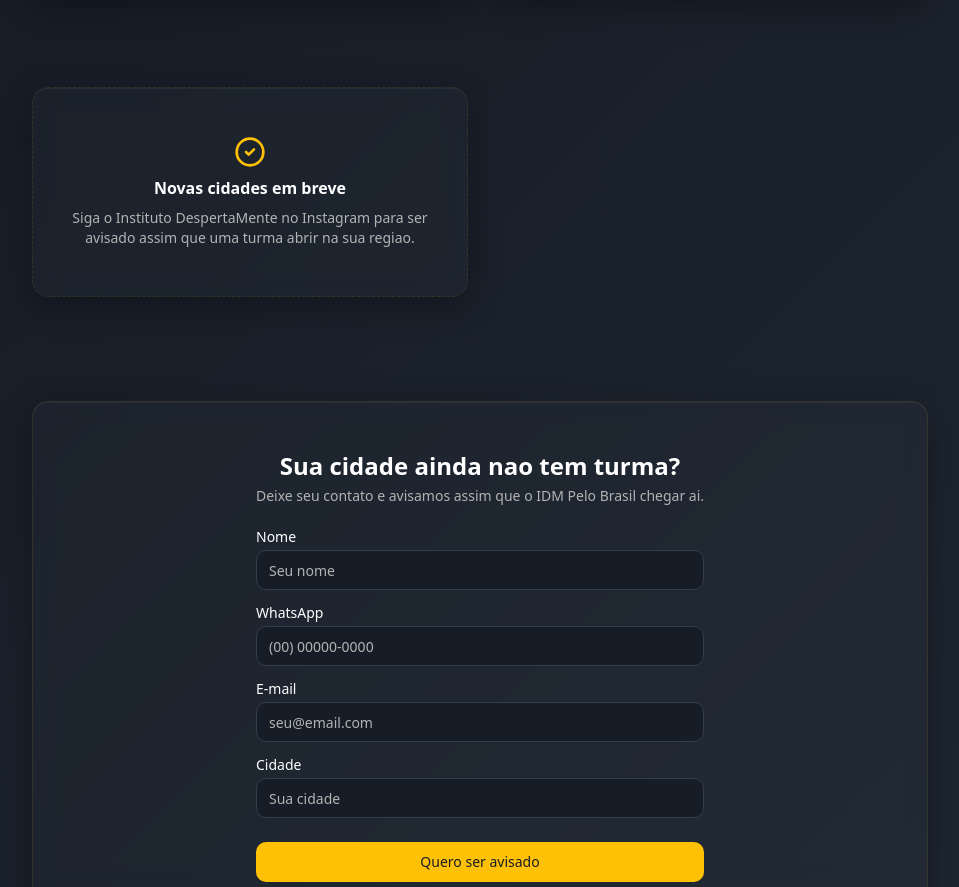
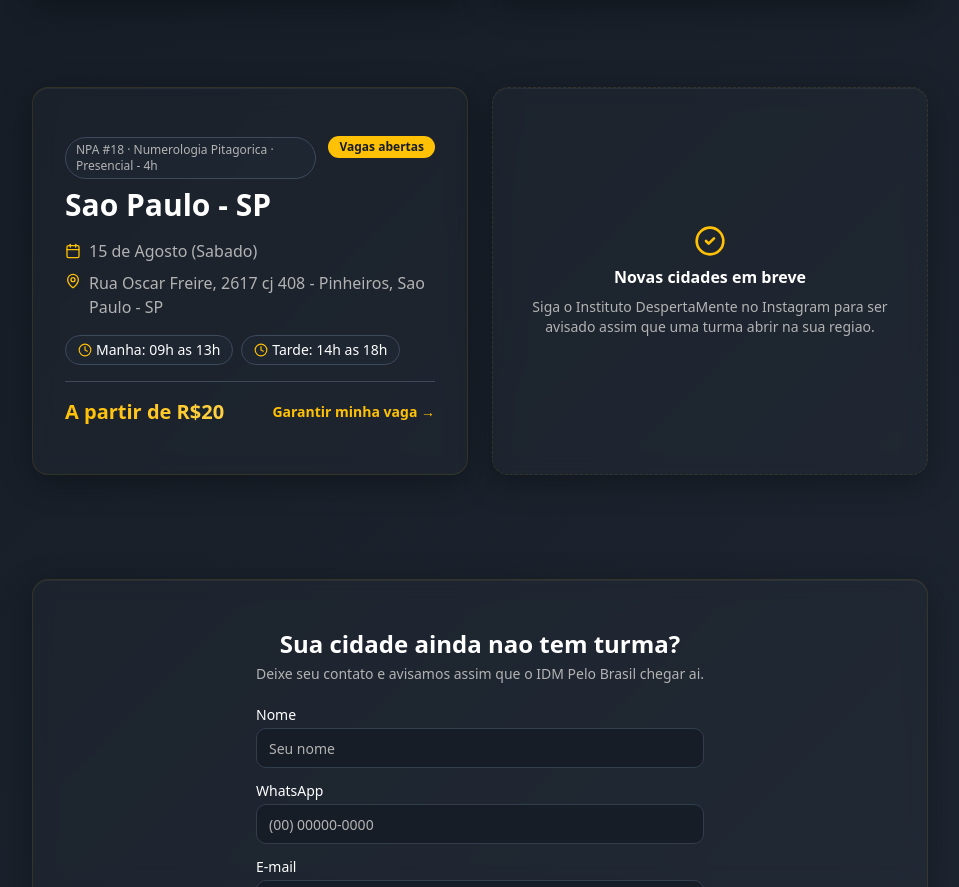
Before and after one commit to pedromurari/idmpelobrasil-turmas, a React (Vite) app: page / in a window 1280 px wide. Shown: the part 933-1820 px from the top of the page, without its empty margins (160-1119 px from the left). Built offline with nearby package versions, Linux system fonts and the light colour scheme; no server answers; the HTML template or start-up script is replaced by a standard one.

Commit message:
feat: adiciona turma SP #18 (15/08) ao hub, status abertas

```diff
--- a/src/data/turmas.ts
+++ b/src/data/turmas.ts
@@ -82,4 +82,21 @@ export const turmas: Turma[] = [
     linkInscricao: "https://psicampinas.idmpelobrasil.com.br",
     status: "em-breve",
   },
+  {
+    id: "sao-paulo-18",
+    programa: PROGRAMAS.npa,
+    cidade: "Sao Paulo",
+    estado: "SP",
+    numero: "#18",
+    data: "15 de Agosto",
+    diaSemana: "Sabado",
+    endereco: "Rua Oscar Freire, 2617 cj 408 - Pinheiros, Sao Paulo - SP",
+    preco: "R$20",
+    turnos: [
+      { label: "Manha", horario: "09h as 13h", esgotada: false },
+      { label: "Tarde", horario: "14h as 18h", esgotada: false },
+    ],
+    linkInscricao: "https://saopaulo.idmpelobrasil.com.br",
+    status: "abertas",
+  },
 ];
```
